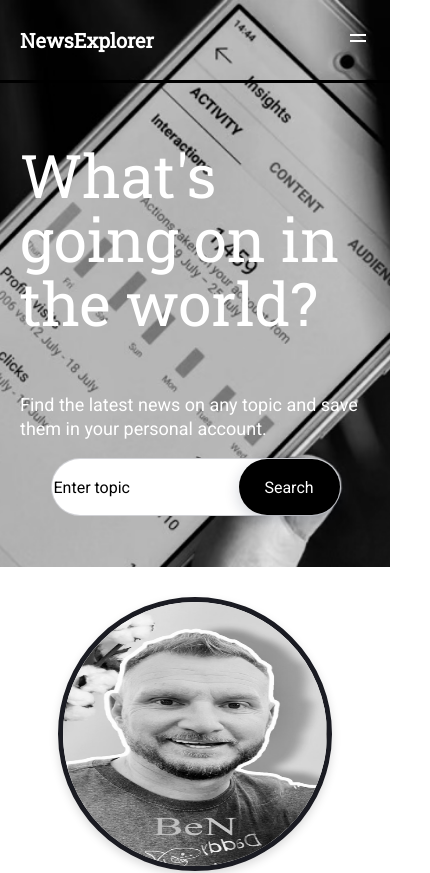
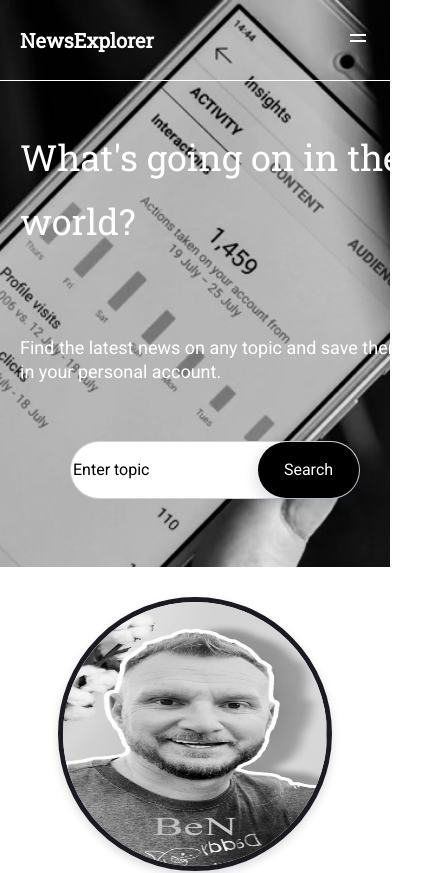
Before and after one commit to blinn26/project-name-frontend, a React (Create React App) app: page / in a window 390 px wide. Shown: the top 873 px of the page, 430 px wide, since content can reach past the window. Built offline with nearby package versions, Linux system fonts and the light colour scheme; no server answers.

Commit message:
goodnight code

```diff
--- a/src/components/Header/Header.css
+++ b/src/components/Header/Header.css
@@ -48,8 +48,32 @@
   }
 }
 
-@media (max-width: 320px) {
+@media only screen and (min-width: 321px) and (max-width: 767px) {
   .header__content {
-    width: 95%;
+    width: 100%;
+
+  }
+
+  .header__title {
+    font-family: 'Roboto Slab', serif;
+    font-size: 36px;
+    line-height: 64px;
+    font-weight: 400;
+    color: #FFFFFF;
   }
 }
+
+@media (max-width: 320px) {
+
+  .header__content {
+    width: 100%;
+  }
+
+  .header__title {
+    font-family: 'Roboto Slab', serif;
+    font-size: 36px;
+    line-height: 64px;
+    font-weight: 400;
+    color: #FFFFFF;
+  }
+}
--- a/src/components/Navigation/Navigation.css
+++ b/src/components/Navigation/Navigation.css
@@ -167,8 +167,6 @@
 
 }
 
-
-
 /* Small devices (phones) */
 @media only screen and (min-width: 320px) and (max-width: 767px) {
 
@@ -187,6 +185,7 @@
     background: transparent;
     z-index: 1;
     padding: 0 20px;
+    border-bottom: 1px solid var(--color-white);
   }
 
   .navigation[data-theme='dark'].navigation.navigation_mobile {
@@ -228,7 +227,7 @@
     display: block;
   }
 
-  .navigation[data-theme='light'].navigation__hamburger-menu {
+  .navigation[data-theme='light'] .navigation__hamburger-menu {
     color: black;
   }
 
@@ -260,4 +259,6 @@
   .navigation[data-theme='light'] .navigation__wrapper.show__menu {
     display: none;
   }
+
+
 }
--- a/src/components/Navigation/Navigation.js
+++ b/src/components/Navigation/Navigation.js
@@ -2,13 +2,17 @@ import React, { useState } from 'react';
 import { Link, useLocation } from 'react-router-dom';
 import './Navigation.css';
 import logout from '../images/logout.svg';
-import menu from '../images/menu.svg'; // Import the hamburger menu icon
+import menuDark from '../images/menu.svg';
+import menuLight from '../images/menuBlack.svg';
 
 const Navigation = ({ isLoggedIn, handleLogOut, handleModalOpen, themeChange }) => {
   const location = useLocation();
   const textColorClass = isLoggedIn ? 'text-black' : 'text-white';
   const [menuVisible, setMenu] = useState(false);
   const showMenu = () => setMenu(!menuVisible);
+
+  const menuIcon = themeChange === 'light' ? menuLight : menuDark;
+
   return (
     <nav
       className={`navigation ${menuVisible ? 'navigation_mobile' : ''}`}
@@ -18,10 +22,10 @@ const Navigation = ({ isLoggedIn, handleLogOut, handleModalOpen, themeChange })
       </div>
       <div className='navigation__hamburger-menu'>
         <img
-          src={menu}
+          src={menuIcon}
           alt='Menu'
           onClick={showMenu}></img>
-        {/* Use the hamburger menu icon here */}
+        {/* Use the correct menu icon here */}
       </div>
       <div className={`navigation__wrapper ${menuVisible ? 'show__menu' : ''}`}>
         <Link
```
Also changed, not shown: src/components/images/menuBlack.svg (added).
